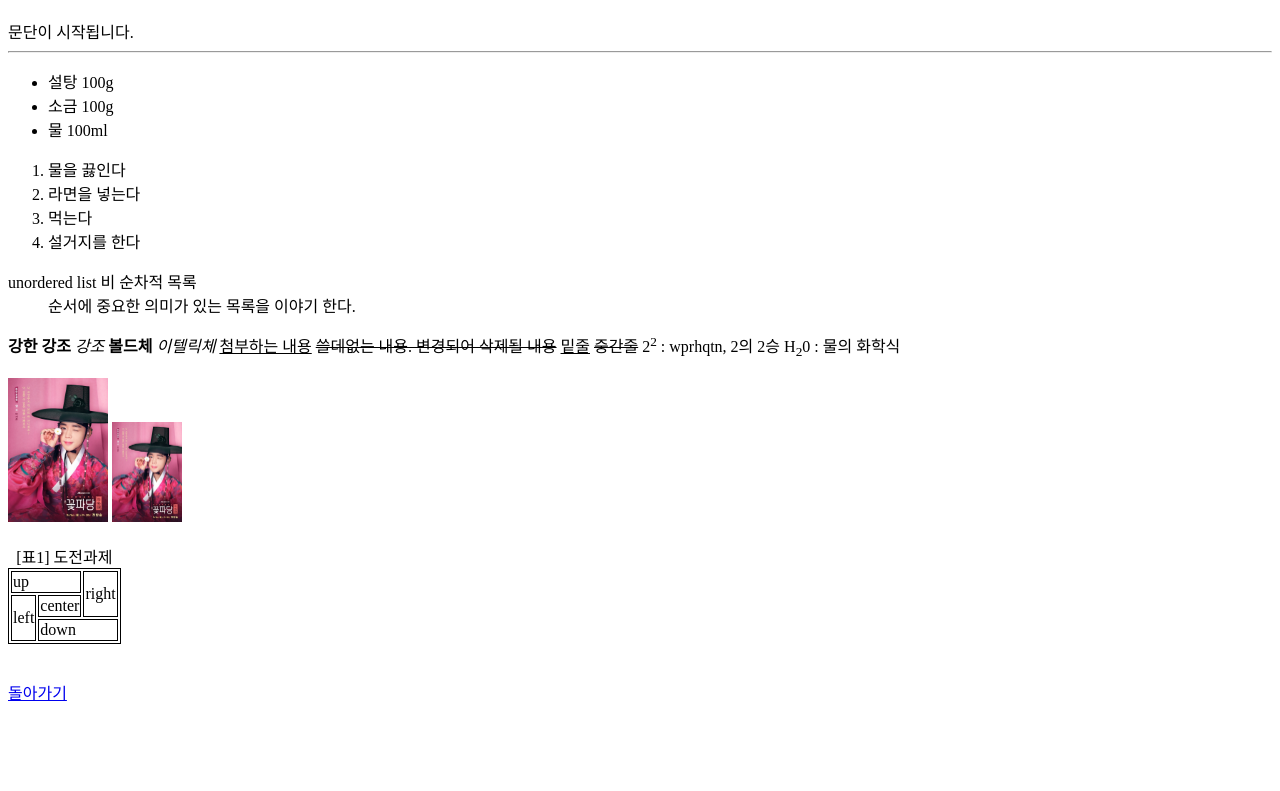
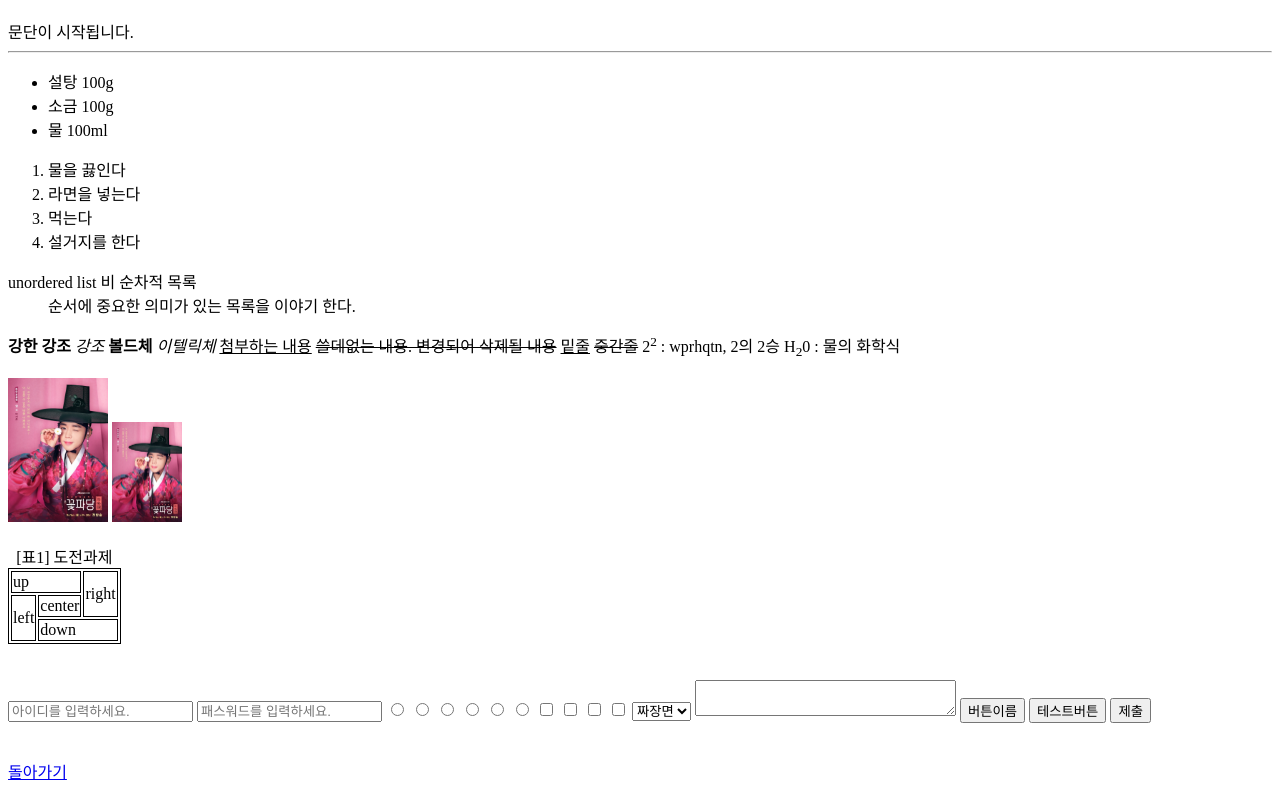
Before and after one commit to LeeSeLee/DP2019, a plain HTML site: page training.html in a window 1280 px wide. Shown: the part 1317-2108 px from the top of the page. Before the commit the page ends 2029 px from the top, so only its background shows below. Drawn offline with Linux system fonts and the light colour scheme.

Commit message:
Update training.html

```diff
--- a/training.html
+++ b/training.html
@@ -123,10 +123,43 @@
                 </tr>
             </tbody>
             </table>
+            <br><br>
+            <form>
+                <input type="text" placeholder="아이디를 입력하세요."/>
+                <input type="password" placeholder="패스워드를 입력하세요."/>
 
+                <input type="radio" name="bt1"/>
+                <input type="radio" name="bt1"/>
+                <input type="radio" name="bt1"/>
+                <!-- name이 동일 해야함 -->
+                <input type="radio" name="bt2"/>
+                <input type="radio" name="bt2"/>
+                <input type="radio" name="bt2"/>
+
+                <input type="checkbox"/>
+                <input type="checkbox"/>
+                <input type="checkbox"/>
+                <input type="checkbox"/>
+
+                <select>
+                    <option>짜장면</option>
+                    <option>짬뽕</option>
+                </select>
+
+                <textarea cols="30" raw="5">
+
+                </textarea>
+                <!-- 가로 3글자, 세로 5줄 정도의 크기 -->
+
+                <input type="button" value="버튼이름"/>
+                <input type="button" value="테스트버튼" onclick="alert('테스트 버튼이 눌렸습니다')"/>
+
+                <input type="submit" value="제출"/>
+
+            </form>
 
         <br><br>
-        <a href="index.html">돌아가기</a>
+            <a href="index.html">돌아가기</a>
         </body>
 
 </html>
```
